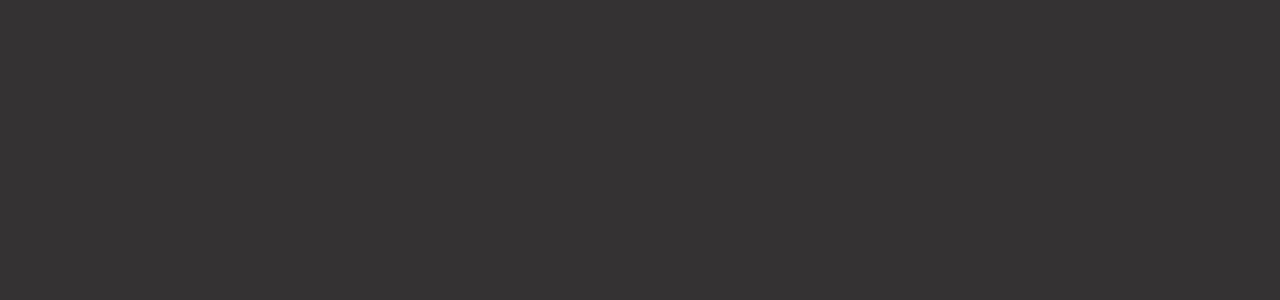
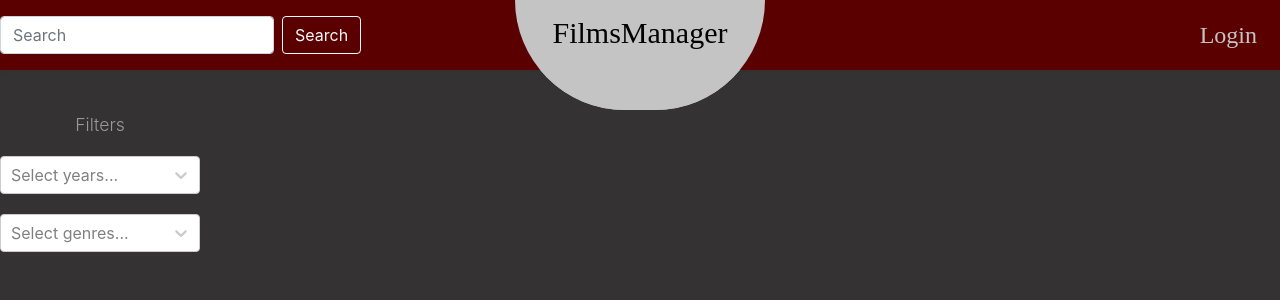
Before and after one commit to nestoor22/FilmManager, a React (Create React App) app in the folder frontend/: page /data/films in a window 1280 px wide. Shown: the top 300 px of the page. Built offline with nearby package versions, Linux system fonts and the light colour scheme.

Commit message:
Add sidebar in cabinet. Add filters bar in page with films.

```diff
--- /dev/null
+++ b/frontend/src/components/filterSideBar/FilterSideBar.css
@@ -0,0 +1,9 @@
+#FilterSidebar {
+    max-width: 200px;
+    background: #343232;
+    transition: all 0.3s;
+}
+
+#FilterSidebar ul{
+    border-bottom: none;
+}
--- /dev/null
+++ b/frontend/src/components/filterSideBar/FilterSideBar.js
@@ -0,0 +1,18 @@
+import React from "react";
+import ReleaseDate from "../filters/ReleaseDateOptions";
+import Genres from "../filters/GenresOptions";
+import './FilterSideBar.css'
+
+function FilterSideBar() {
+    return (
+        <nav id="FilterSidebar">
+            <ul className="list-unstyled components">
+                <p>Filters</p>
+                <ReleaseDate/>
+                <Genres/>
+            </ul>
+        </nav>
+    )
+}
+
+export default FilterSideBar;
--- a/frontend/src/components/filters/GenresOptions.js
+++ b/frontend/src/components/filters/GenresOptions.js
@@ -1,5 +1,6 @@
 import React from 'react'
 import Select from 'react-select'
+import './styles.css'
 
 const options = [
     { value: 1, label: 'Comedy' }, { value: 2, label: 'Fantastic' }, { value: 3, label: 'Thriller' },
@@ -20,7 +21,7 @@ function Genres(){
             isMulti
             name="genres"
             options={options}
-            className="basic-multi-select"
+            className="basic-multi-select Genres"
             classNamePrefix="select"
             placeholder="Select genres..."
         />
--- a/frontend/src/components/filters/ReleaseDateOptions.js
+++ b/frontend/src/components/filters/ReleaseDateOptions.js
@@ -1,5 +1,6 @@
 import React from 'react'
 import Select from 'react-select'
+import './styles.css'
 
 let years = [];
 
@@ -14,7 +15,7 @@ function ReleaseDate(){
             isMulti
             name="years"
             options={years}
-            className="basic-multi-select"
+            className="basic-multi-select releaseDate"
             classNamePrefix="select"
             placeholder="Select years..."
         />
--- /dev/null
+++ b/frontend/src/components/filters/styles.css
@@ -0,0 +1,72 @@
+.Genres{
+    width: 200px;
+    margin-bottom: 20px;
+}
+
+.releaseDate{
+    width: 200px;
+    margin-bottom: 20px;
+}
+
+
+.select__control--is-focused, .select__control--menu-is-open, .select__menu, .select__value-container {
+    color: #000000;
+    border-color: darkgray!important;
+}
+.css-1pahdxg-control, .css-1pahdxg-control:hover, .css-1pahdxg-control:focus{
+    border-color: darkgray!important;
+    box-shadow: 0 0 0 1px darkgray!important;
+}
+
+.basic-multi-select{
+    border-color: darkgray!important;
+}
+.select__option:hover{
+}
+.filters{
+    height: 200px;
+    background-color: #2B2828;
+
+}
+
+.filterTitle{
+    width: 100%;
+    height: 37px;
+    margin-top: 10px;
+    font-family: Pridi;
+    font-style: normal;
+    font-size: 24px;
+    text-align: center;
+    color: #E5E5E5;
+}
+
+.css-1hwfws3{
+    border-radius: 3px!important;
+    max-height: 90px;
+}
+
+.css-4ljt47-MenuList{
+    max-height: 150px!important;
+}
+
+.css-1hwfws3{
+    overflow-y: scroll!important;
+}
+
+.css-1hwfws3::-webkit-scrollbar {
+    width: 2px;
+}
+
+/* Handle */
+.css-1hwfws3::-webkit-scrollbar-thumb {
+    background: darkgray;
+    border-radius: 20px;
+}
+
+.filtersName{
+    color: darkgray;
+    text-align: left!important;
+}
+span{
+    display: none;
+}
--- a/frontend/src/components/logo/Logo.css
+++ b/frontend/src/components/logo/Logo.css
@@ -25,6 +25,7 @@
 }
 
 h4.logoTitle{
+    color: #000000;
     margin-top: 10px;
     height: 69px;
     font-family: Pridi;
--- a/frontend/src/routes.js
+++ b/frontend/src/routes.js
@@ -4,6 +4,8 @@ import CabinetHeader from "./components/cabinetHeader/CabinetHeader";
 import SignInPage from './pages/sign-in/SignIn';
 import Logo from "./components/logo/Logo";
 import CabinetSideBar from "./components/cabinetSideBar/CabinetSideBar";
+import Header from "./components/header/Header";
+import FilterSideBar from "./components/filterSideBar/FilterSideBar";
 
 function Routes() {
   return (
@@ -13,11 +15,16 @@ function Routes() {
                 <Logo/>
                 <SignInPage />
             </Route>
-            <Route path="/account">
+            <Route path="/account/">
                 <div id="content">
                     <CabinetHeader/>
                     <CabinetSideBar name="Yaroslav" lastName="Nestor"/>
                 </div>
+            </Route>
+            <Route exact path="/data/films/">
+                <Logo/>
+                <Header/>
+                <FilterSideBar/>
             </Route>
           </Switch>
         </Router>
```
Also changed, not shown: frontend/src/components/filters/styles.js (deleted).
